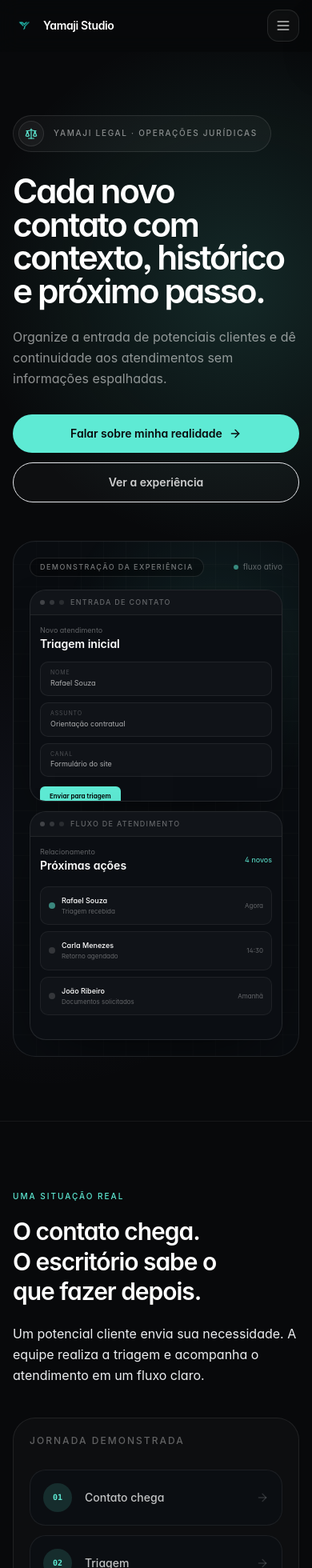
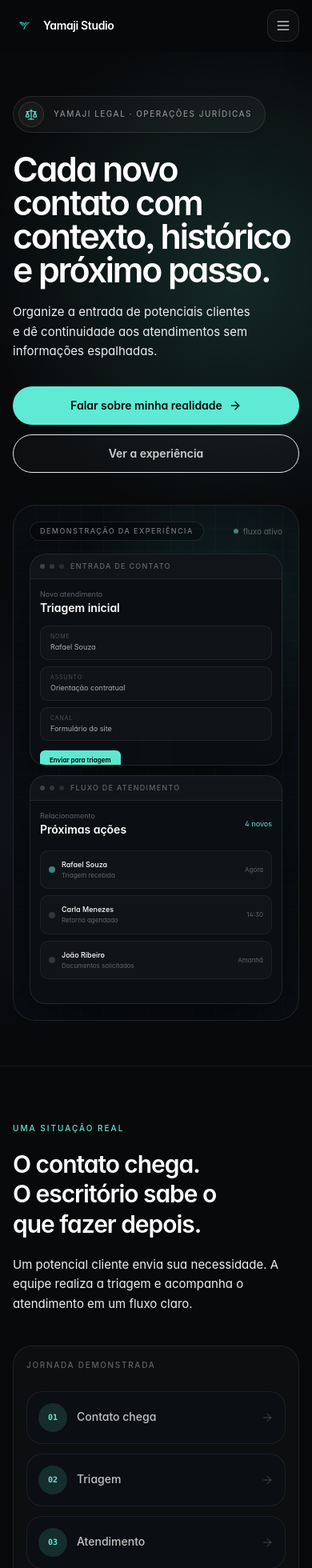
Before and after one commit to cauayoshito/yamaji-ecommerce, a Next.js app: page /legal in a window 390 px wide. Shown: the top 1960 px of the page at 80% size. Built offline with nearby package versions, Linux system fonts and the light colour scheme.

Commit message:
feat: otimiza páginas Studio Eats Fit Legal para iPhone e conversão

```diff
--- a/components/ecosystem/VerticalLanding.tsx
+++ b/components/ecosystem/VerticalLanding.tsx
@@ -8,14 +8,22 @@ import { cn } from "@/lib/utils";
 import Container from "@/components/ui/Container";
 import NavBar from "@/components/site/NavBar";
 import Footer from "@/components/site/Footer";
+import MobileStickyCTA from "@/components/MobileStickyCTA";
 import DeliveryTimeline from "./DeliveryTimeline";
 import SegmentMark from "./SegmentMark";
 import SolutionMockup from "./SolutionMockup";
 
-export default function VerticalLanding({ solution }: { solution: EcosystemSolution }) {
+export default function VerticalLanding({
+  solution,
+}: {
+  solution: EcosystemSolution;
+}) {
   const whatsappLink = createWhatsAppLink(solution.whatsappMessage);
-  const relatedCases = cases.filter((item) => solution.caseSlugs.includes(item.slug));
-  const alternateComposition = solution.slug === "eats" || solution.slug === "legal";
+  const relatedCases = cases.filter((item) =>
+    solution.caseSlugs.includes(item.slug)
+  );
+  const alternateComposition =
+    solution.slug === "eats" || solution.slug === "legal";
 
   return (
     <div
@@ -31,10 +39,20 @@ export default function VerticalLanding({ solution }: { solution: EcosystemSolut
       >
         Ir para o conteúdo
       </a>
+
       <NavBar />
+      <MobileStickyCTA
+        label={`${solution.name} · ${solution.audience}`}
+        actionLabel={`Falar sobre ${solution.shortName}`}
+        actionHref={whatsappLink}
+        whatsappHref={whatsappLink}
+      />
 
       <main id="conteudo" className="overflow-hidden pt-16 md:pt-[68px]">
-        <section className="relative border-b border-white/[0.06] py-20 sm:py-24 lg:py-28" data-section={`${solution.slug}-hero`}>
+        <section
+          className="relative border-b border-white/[0.06] py-14 sm:py-24 lg:py-28"
+          data-section={`${solution.slug}-hero`}
+        >
           <div
             className="pointer-events-none absolute inset-0"
             style={{
@@ -42,19 +60,27 @@ export default function VerticalLanding({ solution }: { solution: EcosystemSolut
                 "radial-gradient(circle at 75% 22%, var(--segment-soft), transparent 30%), radial-gradient(circle at 15% 75%, rgba(129,140,248,.07), transparent 28%)",
             }}
           />
-          <Container className="relative grid gap-12 lg:grid-cols-[0.88fr_1.12fr] lg:items-center">
-            <div className={cn(alternateComposition && "lg:order-2 lg:pl-8")}>
-              <div className="inline-flex items-center gap-3 rounded-full border border-white/10 bg-white/[0.035] py-1.5 pl-1.5 pr-4">
-                <SegmentMark segment={solution.slug} className="h-8 w-8 rounded-full" />
-                <span className="text-[10px] font-medium uppercase tracking-[0.17em] text-white/50">
+          <Container className="relative grid min-w-0 gap-10 sm:gap-12 lg:grid-cols-[0.88fr_1.12fr] lg:items-center">
+            <div
+              className={cn(
+                "min-w-0",
+                alternateComposition && "lg:order-2 lg:pl-8"
+              )}
+            >
+              <div className="inline-flex max-w-full items-center gap-3 rounded-full border border-white/10 bg-white/[0.035] py-1.5 pl-1.5 pr-4">
+                <SegmentMark
+                  segment={solution.slug}
+                  className="h-8 w-8 shrink-0 rounded-full"
+                />
+                <span className="truncate text-[10px] font-medium uppercase tracking-[0.15em] text-white/50 sm:tracking-[0.17em]">
                   {solution.name} · {solution.eyebrow}
                 </span>
               </div>
 
-              <h1 className="mt-7 max-w-[720px] text-[clamp(2.65rem,6vw,5.4rem)] font-semibold leading-[0.98] tracking-[-0.055em] text-white">
+              <h1 className="mt-6 max-w-[720px] text-[clamp(2.35rem,11vw,5.4rem)] font-semibold leading-[0.98] tracking-[-0.05em] text-white sm:mt-7 sm:tracking-[-0.055em]">
                 {solution.heroTitle}
               </h1>
-              <p className="mt-6 max-w-xl text-base leading-relaxed text-white/55 sm:text-lg">
+              <p className="mt-5 max-w-xl text-[15px] leading-relaxed text-white/58 sm:mt-6 sm:text-lg">
                 {solution.heroDescription}
               </p>
 
@@ -65,14 +91,14 @@ export default function VerticalLanding({ solution }: { solution: EcosystemSolut
                   rel="noreferrer noopener"
                   data-cta="segment-whatsapp"
                   data-label={`${solution.slug}-hero`}
-                  className="inline-flex items-center justify-center gap-2 rounded-full bg-[var(--segment-accent)] px-6 py-3.5 text-sm font-semibold text-[#08090B] transition hover:-translate-y-0.5"
+                  className="inline-flex min-h-12 items-center justify-center gap-2 rounded-full bg-[var(--segment-accent)] px-6 text-sm font-semibold text-[#08090B] transition hover:-translate-y-0.5"
                 >
                   Falar sobre minha realidade
                   <ArrowRight className="h-4 w-4" />
                 </a>
                 <a
                   href="#experiencia"
-                  className="inline-flex items-center justify-center rounded-full border border-white/12 bg-white/[0.025] px-6 py-3.5 text-sm font-semibold text-white/80 transition hover:border-white/20 hover:bg-white/[0.05]"
+                  className="inline-flex min-h-12 items-center justify-center rounded-full border border-white/12 bg-white/[0.025] px-6 text-sm font-semibold text-white/80 transition hover:border-white/20 hover:bg-white/[0.05]"
                 >
                   Ver a experiência
                 </a>
@@ -81,43 +107,60 @@ export default function VerticalLanding({ solution }: { solution: EcosystemSolut
 
             <SolutionMockup
               solution={solution}
-              className={cn(alternateComposition && "lg:order-1")}
+              className={cn(
+                "min-w-0",
+                alternateComposition && "lg:order-1"
+              )}
             />
           </Container>
         </section>
 
-        <section id="experiencia" className="py-20 sm:py-28" data-section={`${solution.slug}-contexto`}>
+        <section
+          id="experiencia"
+          className="py-16 sm:py-28"
+          data-section={`${solution.slug}-contexto`}
+        >
           <Container>
-            <div className="grid gap-10 lg:grid-cols-[0.8fr_1.2fr] lg:items-start">
-              <div className={cn("lg:sticky lg:top-28", alternateComposition && "lg:order-2")}>
+            <div className="grid min-w-0 gap-10 lg:grid-cols-[0.8fr_1.2fr] lg:items-start">
+              <div
+                className={cn(
+                  "min-w-0 lg:sticky lg:top-28",
+                  alternateComposition && "lg:order-2"
+                )}
+              >
                 <span className="text-[10px] font-medium uppercase tracking-[0.2em] text-[var(--segment-accent)]">
                   Uma situação real
                 </span>
                 <h2 className="mt-4 text-3xl font-semibold leading-tight tracking-[-0.035em] text-white sm:text-5xl">
                   {solution.scenarioTitle}
                 </h2>
-                <p className="mt-5 max-w-xl text-base leading-relaxed text-white/52">
+                <p className="mt-5 max-w-xl text-[15px] leading-relaxed text-white/52 sm:text-base">
                   {solution.scenario}
                 </p>
               </div>
 
-              <div className={cn("rounded-[1.75rem] border border-white/[0.08] bg-white/[0.025] p-5 sm:p-8", alternateComposition && "lg:order-1")}>
-                <p className="text-xs font-medium uppercase tracking-[0.17em] text-white/35">
+              <div
+                className={cn(
+                  "min-w-0 rounded-[1.5rem] border border-white/[0.08] bg-white/[0.025] p-4 sm:rounded-[1.75rem] sm:p-8",
+                  alternateComposition && "lg:order-1"
+                )}
+              >
+                <p className="text-[10px] font-medium uppercase tracking-[0.17em] text-white/35 sm:text-xs">
                   Jornada demonstrada
                 </p>
-                <ol className="mt-7 space-y-3">
+                <ol className="mt-6 space-y-3 sm:mt-7">
                   {solution.flow.map((step, index) => (
                     <li
                       key={step}
-                      className="group flex items-center gap-4 rounded-2xl border border-white/[0.07] bg-[#0B0E12] p-4 transition hover:border-white/15"
+                      className="group flex min-w-0 items-center gap-3 rounded-2xl border border-white/[0.07] bg-[#0B0E12] p-3.5 transition hover:border-white/15 sm:gap-4 sm:p-4"
                     >
                       <span className="grid h-9 w-9 shrink-0 place-items-center rounded-full bg-[var(--segment-soft)] font-mono text-[10px] font-semibold text-[var(--segment-accent)]">
                         {String(index + 1).padStart(2, "0")}
                       </span>
-                      <span className="flex-1 text-sm font-medium text-white/75">
+                      <span className="min-w-0 flex-1 text-sm font-medium leading-relaxed text-white/75">
                         {step}
                       </span>
-                      <ArrowRight className="h-4 w-4 text-white/15 transition group-hover:translate-x-1 group-hover:text-[var(--segment-accent)]" />
+                      <ArrowRight className="h-4 w-4 shrink-0 text-white/15 transition group-hover:translate-x-1 group-hover:text-[var(--segment-accent)]" />
                     </li>
                   ))}
                 </ol>
@@ -126,10 +169,13 @@ export default function VerticalLanding({ solution }: { solution: EcosystemSolut
           </Container>
         </section>
 
-        <section className="border-y border-white/[0.06] bg-[#0A0C10] py-20 sm:py-28" data-section={`${solution.slug}-beneficios`}>
+        <section
+          className="border-y border-white/[0.06] bg-[#0A0C10] py-16 sm:py-28"
+          data-section={`${solution.slug}-beneficios`}
+        >
           <Container>
-            <div className="grid gap-12 lg:grid-cols-[0.75fr_1.25fr]">
-              <div>
+            <div className="grid min-w-0 gap-10 sm:gap-12 lg:grid-cols-[0.75fr_1.25fr]">
+              <div className="min-w-0">
                 <span className="text-[10px] font-medium uppercase tracking-[0.2em] text-[var(--segment-accent)]">
                   O que muda na rotina
                 </span>
@@ -137,13 +183,16 @@ export default function VerticalLanding({ solution }: { solution: EcosystemSolut
                   A tecnologia aparece menos. O resultado aparece mais.
                 </h2>
               </div>
-              <div className="grid gap-4 sm:grid-cols-3">
+              <div className="grid min-w-0 gap-4 sm:grid-cols-3">
                 {solution.benefits.map((benefit, index) => (
-                  <article key={benefit} className="rounded-2xl border border-white/[0.08] bg-white/[0.025] p-5">
+                  <article
+                    key={benefit}
+                    className="min-w-0 rounded-2xl border border-white/[0.08] bg-white/[0.025] p-5"
+                  >
                     <span className="inline-grid h-8 w-8 place-items-center rounded-lg bg-[var(--segment-soft)] text-[var(--segment-accent)]">
                       <Check className="h-4 w-4" />
                     </span>
-                    <p className="mt-8 text-sm font-medium leading-relaxed text-white/75">
+                    <p className="mt-7 text-sm font-medium leading-relaxed text-white/75 sm:mt-8">
                       {benefit}
                     </p>
                     <span className="mt-4 block font-mono text-[9px] text-white/20">
@@ -156,7 +205,10 @@ export default function VerticalLanding({ solution }: { solution: EcosystemSolut
           </Container>
         </section>
 
-        <section className="py-20 sm:py-28" data-section={`${solution.slug}-solucoes`}>
+        <section
+          className="py-16 sm:py-28"
+          data-section={`${solution.slug}-solucoes`}
+        >
           <Container>
             <div className="max-w-3xl">
               <span className="text-[10px] font-medium uppercase tracking-[0.2em] text-[var(--segment-accent)]">
@@ -165,33 +217,47 @@ export default function VerticalLanding({ solution }: { solution: EcosystemSolut
               <h2 className="mt-4 text-3xl font-semibold tracking-[-0.035em] text-white sm:text-5xl">
                 Construída em torno da sua operação.
               </h2>
-              <p className="mt-5 text-base leading-relaxed text-white/50">
-                O diagnóstico define o que entra primeiro. A solução pode começar essencial e evoluir sem perder a base.
+              <p className="mt-5 text-[15px] leading-relaxed text-white/50 sm:text-base">
+                O diagnóstico define o que entra primeiro. A solução pode começar
+                essencial e evoluir sem perder a base.
               </p>
             </div>
 
-            <div className="mt-12 grid gap-4 lg:grid-cols-3">
+            <div className="mt-10 grid min-w-0 gap-4 sm:mt-12 lg:grid-cols-3">
               {solution.offerings.map((offering, index) => (
-                <article key={offering.title} className="group min-h-[250px] rounded-[1.5rem] border border-white/[0.08] bg-white/[0.025] p-6 transition hover:-translate-y-1 hover:border-white/15">
+                <article
+                  key={offering.title}
+                  className="group min-h-[220px] min-w-0 rounded-[1.5rem] border border-white/[0.08] bg-white/[0.025] p-5 transition hover:-translate-y-1 hover:border-white/15 sm:min-h-[250px] sm:p-6"
+                >
                   <div className="flex items-center justify-between">
                     {index === 1 ? (
                       <Sparkles className="h-5 w-5 text-[var(--segment-accent)]" />
                     ) : (
                       <Layers3 className="h-5 w-5 text-[var(--segment-accent)]" />
                     )}
-                    <span className="font-mono text-[9px] text-white/20">0{index + 1}</span>
+                    <span className="font-mono text-[9px] text-white/20">
+                      0{index + 1}
+                    </span>
                   </div>
-                  <h3 className="mt-14 text-xl font-semibold text-white">{offering.title}</h3>
-                  <p className="mt-3 text-sm leading-relaxed text-white/45">{offering.description}</p>
+                  <h3 className="mt-12 text-xl font-semibold text-white sm:mt-14">
+                    {offering.title}
+                  </h3>
+                  <p className="mt-3 text-sm leading-relaxed text-white/45">
+                    {offering.description}
+                  </p>
                 </article>
               ))}
             </div>
           </Container>
         </section>
 
-        <section id="como-funciona" className="border-y border-white/[0.06] bg-[#0A0C10] py-20 sm:py-28" data-section={`${solution.slug}-processo`}>
+        <section
+          id="como-funciona"
+          className="border-y border-white/[0.06] bg-[#0A0C10] py-16 sm:py-28"
+          data-section={`${solution.slug}-processo`}
+        >
           <Container>
-            <div className="mx-auto mb-14 max-w-2xl text-center">
+            <div className="mx-auto mb-10 max-w-2xl text-center sm:mb-14">
               <span className="text-[10px] font-medium uppercase tracking-[0.2em] text-[var(--segment-accent)]">
                 Do diagnóstico à evolução
               </span>
@@ -203,62 +269,110 @@ export default function VerticalLanding({ solution }: { solution: EcosystemSolut
           </Container>
         </section>
 
-        <section className="py-20 sm:py-28" data-section={`${solution.slug}-prova`}>
+        <section
+          className="py-16 sm:py-28"
+          data-section={`${solution.slug}-prova`}
+        >
           <Container>
             <div className="flex flex-col gap-5 border-b border-white/[0.08] pb-8 sm:flex-row sm:items-end sm:justify-between">
-              <div>
-                <span className="text-[10px] font-medium uppercase tracking-[0.2em] text-[var(--segment-accent)]">
-                  {relatedCases.length ? "Projetos relacionados" : "Visão do produto"}
+              <div className="min-w-0">
+                <span className="text-[10px] uppercase tracking-[0.17em] text-[var(--segment-accent)]">
+                  {relatedCases.length
+                    ? "Projetos relacionados"
+                    : "Visão do produto"}
                 </span>
                 <h2 className="mt-3 text-3xl font-semibold tracking-[-0.035em] text-white sm:text-4xl">
-                  {relatedCases.length ? "Experiências já construídas pela Yamaji." : "Uma demonstração, não uma promessa vazia."}
+                  {relatedCases.length
+                    ? "Experiências já construídas pela Yamaji."
+                    : "Uma demonstração, não uma promessa vazia."}
                 </h2>
               </div>
-              <Link href="/cases" className="inline-flex items-center gap-2 text-sm font-semibold text-[var(--segment-accent)]">
+              <Link
+                href="/cases"
+                className="inline-flex min-h-11 items-center gap-2 text-sm font-semibold text-[var(--segment-accent)]"
+              >
                 Ver todos os cases <ArrowRight className="h-4 w-4" />
               </Link>
             </div>
 
             {relatedCases.length ? (
-              <div className="mt-8 grid gap-5 md:grid-cols-2">
+              <div className="mt-8 grid min-w-0 gap-5 md:grid-cols-2">
                 {relatedCases.map((item) => (
-                  <Link key={item.slug} href={`/cases/${item.slug}`} className="group grid overflow-hidden rounded-[1.5rem] border border-white/[0.08] bg-white/[0.025] sm:grid-cols-[0.42fr_0.58fr]">
-                    <div className="relative min-h-52 overflow-hidden bg-white/[0.03]">
-                      <Image src={item.cover} alt={`Projeto ${item.title}`} fill sizes="(max-width: 768px) 100vw, 300px" className="object-cover opacity-75 transition duration-500 group-hover:scale-105 group-hover:opacity-90" />
+                  <Link
+                    key={item.slug}
+                    href={`/cases/${item.slug}`}
+                    className="group grid min-w-0 overflow-hidden rounded-[1.5rem] border border-white/[0.08] bg-white/[0.025] sm:grid-cols-[0.42fr_0.58fr]"
+                  >
+                    <div className="relative min-h-48 overflow-hidden bg-white/[0.03] sm:min-h-52">
+                      <Image
+                        src={item.cover}
+                        alt={`Projeto ${item.title}`}
+                        fill
+                        sizes="(max-width: 768px) 100vw, 300px"
+                        className="object-cover opacity-75 transition duration-500 group-hover:scale-105 group-hover:opacity-90"
+                      />
                     </div>
-                    <div className="p-6">
-                      <span className="text-[9px] uppercase tracking-[0.17em] text-[var(--segment-accent)]">Case verificado</span>
-                      <h3 className="mt-3 text-xl font-semibold text-white">{item.title}</h3>
-                      <p className="mt-3 text-sm leading-relaxed text-white/45">{item.summary}</p>
-                      <span className="mt-8 inline-flex items-center gap-1.5 text-xs font-semibold text-white/70">Abrir case <ArrowRight className="h-3.5 w-3.5" /></span>
+                    <div className="min-w-0 p-5 sm:p-6">
+                      <span className="text-[9px] uppercase tracking-[0.17em] text-[var(--segment-accent)]">
+                        Case verificado
+                      </span>
+                      <h3 className="mt-3 text-xl font-semibold text-white">
+                        {item.title}
+                      </h3>
+                      <p className="mt-3 text-sm leading-relaxed text-white/45">
+                        {item.summary}
+                      </p>
+                      <span className="mt-8 inline-flex items-center gap-1.5 text-xs font-semibold text-white/70">
+                        Abrir case <ArrowRight className="h-3.5 w-3.5" />
+                      </span>
                     </div>
                   </Link>
                 ))}
               </div>
             ) : (
-              <div className="mt-8">
+              <div className="mt-8 min-w-0">
                 <SolutionMockup solution={solution} compact />
-                <p className="mt-4 text-xs text-white/35">
-                  Demonstração conceitual da experiência. Não representa um cliente ou resultado real.
+                <p className="mt-4 text-xs leading-relaxed text-white/35">
+                  Demonstração conceitual da experiência. Não representa um
+                  cliente ou resultado real.
                 </p>
               </div>
             )}
           </Container>
         </section>
 
-        <section className="pb-20 sm:pb-28" data-section={`${solution.slug}-cta`}>
+        <section
+          className="pb-16 sm:pb-28"
+          data-section={`${solution.slug}-cta`}
+        >
           <Container>
-            <div className="relative overflow-hidden rounded-[2rem] border border-white/[0.09] bg-[#0C1114] px-6 py-14 text-center sm:px-12 sm:py-20">
-              <div className="pointer-events-none absolute inset-0" style={{ background: "radial-gradient(circle at 50% 120%, var(--segment-soft), transparent 45%)" }} />
+            <div className="relative overflow-hidden rounded-[1.6rem] border border-white/[0.09] bg-[#0C1114] px-5 py-14 text-center sm:rounded-[2rem] sm:px-12 sm:py-20">
+              <div
+                className="pointer-events-none absolute inset-0"
+                style={{
+                  background:
+                    "radial-gradient(circle at 50% 120%, var(--segment-soft), transparent 45%)",
+                }}
+              />
               <div className="relative mx-auto max-w-3xl">
-                <p className="text-[10px] font-medium uppercase tracking-[0.2em] text-[var(--segment-accent)]">Próximo passo</p>
+                <p className="text-[10px] font-medium uppercase tracking-[0.2em] text-[var(--segment-accent)]">
+                  Próximo passo
+                </p>
                 <h2 className="mt-4 text-3xl font-semibold tracking-[-0.04em] text-white sm:text-5xl">
                   Seu negócio não precisa se adaptar a um sistema genérico.
                 </h2>
-                <p className="mx-auto mt-5 max-w-xl text-base leading-relaxed text-white/50">
-                  A Yamaji entende sua realidade e mostra o que faz sentido construir primeiro.
+                <p className="mx-auto mt-5 max-w-xl text-[15px] leading-relaxed text-white/50 sm:text-base">
+                  A Yamaji entende sua realidade e mostra o que faz sentido
+                  construir primeiro.
                 </p>
-                <a href={whatsappLink} target="_blank" rel="noreferrer noopener" data-cta="segment-whatsapp" data-label={`${solution.slug}-final`} className="mt-8 inline-flex items-center gap-2 rounded-full bg-[var(--segment-accent)] px-6 py-3.5 text-sm font-semibold text-[#08090B] transition hover:-translate-y-0.5">
+                <a
+                  href={whatsappLink}
+                  target="_blank"
+                  rel="noreferrer noopener"
+                  data-cta="segment-whatsapp"
+                  data-label={`${solution.slug}-final`}
+                  className="mt-8 inline-flex min-h-12 items-center justify-center gap-2 rounded-full bg-[var(--segment-accent)] px-6 text-sm font-semibold text-[#08090B] transition hover:-translate-y-0.5"
+                >
                   Conversar sobre {solution.shortName}
                   <ArrowRight className="h-4 w-4" />
                 </a>
```
